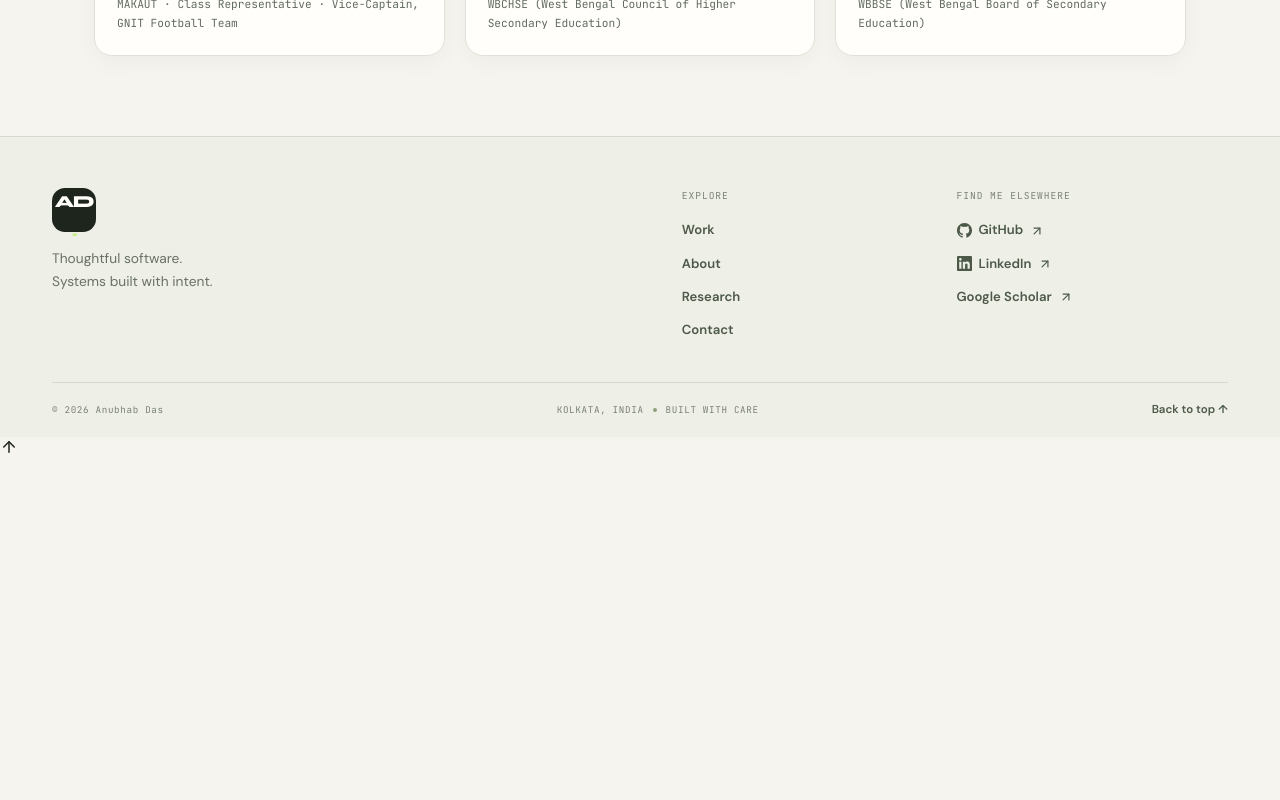
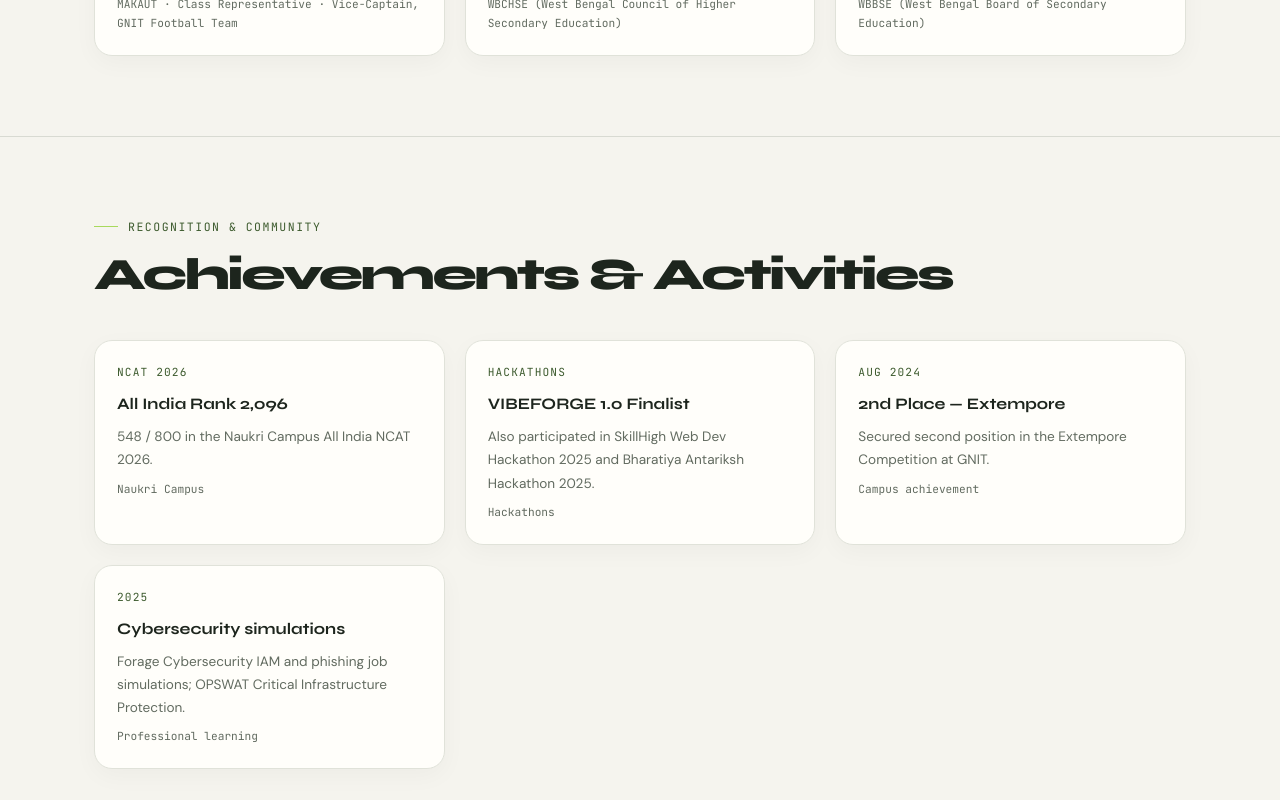
Before and after one commit to anubhab7105/My_Portfolio, a Next.js app: page /about in a window 1280 px wide. Shown: the part 3480-4280 px from the top of the page. Before the commit the page ends 3944 px from the top, so only its background shows below. Built offline with nearby package versions, Linux system fonts and the light colour scheme.

Commit message:
feat(about): add resume achievements and activities

```diff
--- a/app/about/page.tsx
+++ b/app/about/page.tsx
@@ -289,6 +289,50 @@ export default function AboutPage() {
           </div>
         </section>
 
+
+        {/* achievements and community */}
+        <section className="education-section" aria-label="Achievements and activities">
+          <div className="container">
+            <p className="section-label">recognition &amp; community</p>
+            <h2 className="section-title" style={{ marginBottom: '40px' }}>Achievements &amp; Activities</h2>
+            <div className="edu-grid">
+              {[
+                {
+                  year: 'NCAT 2026',
+                  degree: 'All India Rank 2,096',
+                  school: '548 / 800 in the Naukri Campus All India NCAT 2026.',
+                  board: 'Naukri Campus',
+                },
+                {
+                  year: 'HACKATHONS',
+                  degree: 'VIBEFORGE 1.0 Finalist',
+                  school: 'Also participated in SkillHigh Web Dev Hackathon 2025 and Bharatiya Antariksh Hackathon 2025.',
+                  board: 'Hackathons',
+                },
+                {
+                  year: 'AUG 2024',
+                  degree: '2nd Place — Extempore',
+                  school: 'Secured second position in the Extempore Competition at GNIT.',
+                  board: 'Campus achievement',
+                },
+                {
+                  year: '2025',
+                  degree: 'Cybersecurity simulations',
+                  school: 'Forage Cybersecurity IAM and phishing job simulations; OPSWAT Critical Infrastructure Protection.',
+                  board: 'Professional learning',
+                },
+              ].map((item) => (
+                <article key={item.degree} className="edu-card animate-up">
+                  <span className="edu-year">{item.year}</span>
+                  <h3 className="edu-degree">{item.degree}</h3>
+                  <p className="edu-school">{item.school}</p>
+                  <p className="edu-board">{item.board}</p>
+                </article>
+              ))}
+            </div>
+          </div>
+        </section>
+
       </main>
     </>
   );
```
